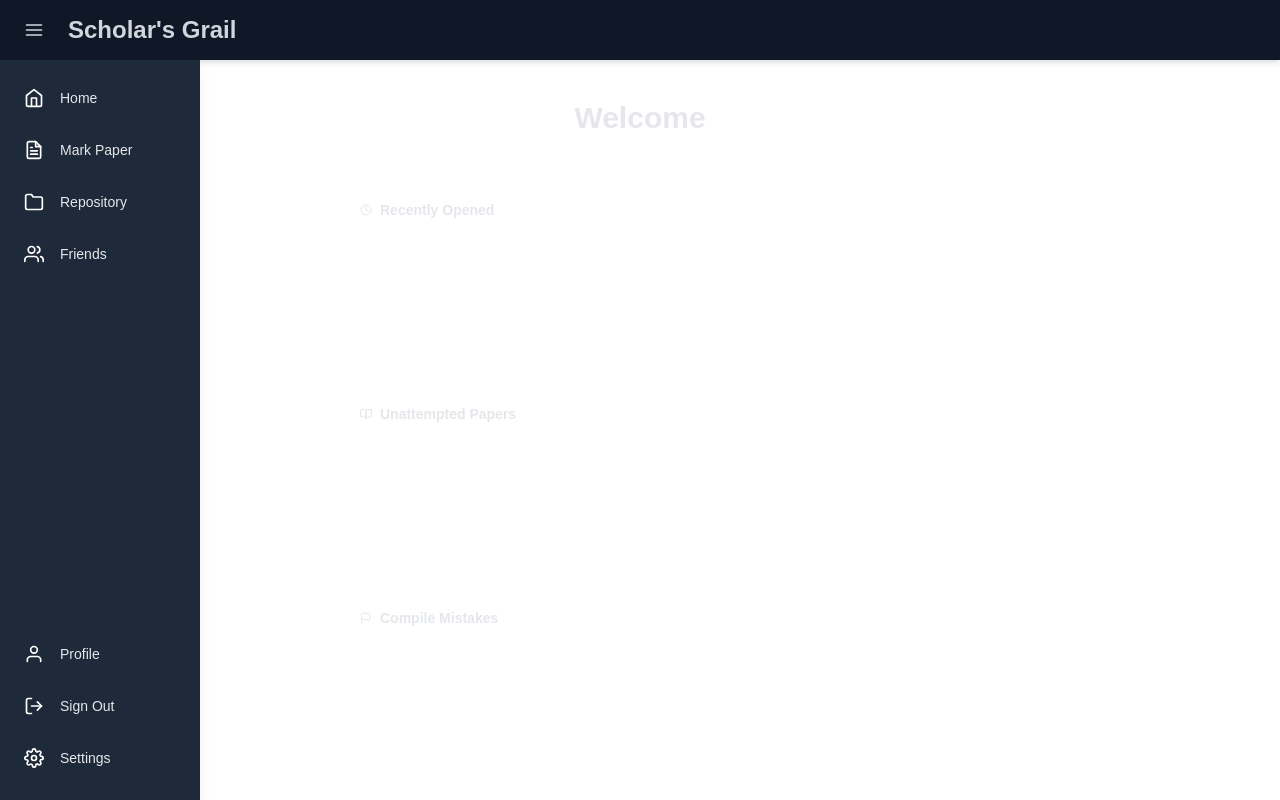
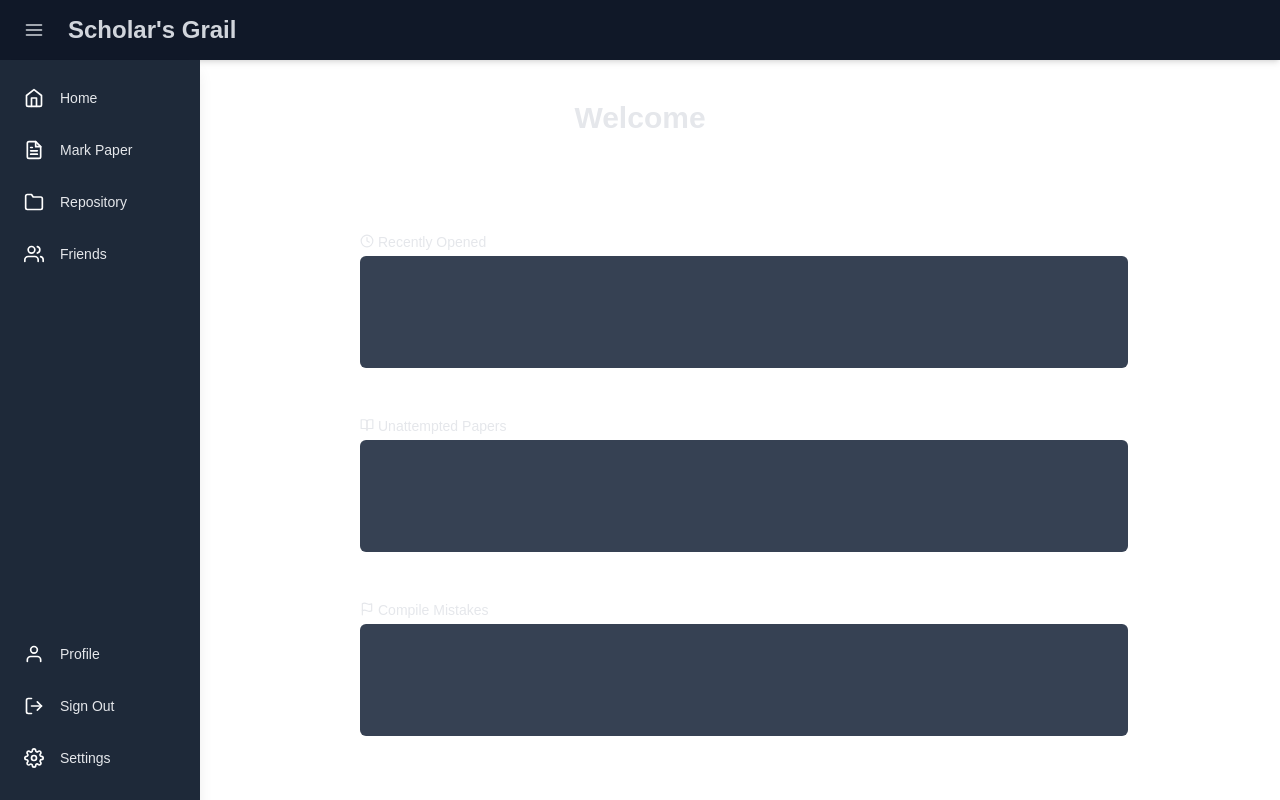
Before and after one commit to ZhangYize2003/scholars-grail, a Next.js app: page / in a window 1280 px wide. Built offline with nearby package versions, Linux system fonts and the light colour scheme; no server answers; sample sign-in values are in the browser's storage.

Commit message:
feat: add box for main page components

```diff
--- a/app/globals.css
+++ b/app/globals.css
@@ -28,9 +28,6 @@ body {
 @layer base {
   h1 {
     @apply mt-6 text-center text-3xl font-extrabold text-white;
-  }
-  h2 {
-    @apply mt-6 text-center text-2xl font-bold;
   }
   label {
     @apply block text-sm font-medium text-gray-300;
--- a/app/home/main.tsx
+++ b/app/home/main.tsx
@@ -4,24 +4,33 @@ import { FiClock, FiBookOpen, FiFlag} from "react-icons/fi";
 const Main = () => {
     return (
         <main className="ml-90">
-            <div className="my-10 space-y-40">
-                <div className="flex items-center gap-2">
-                    <FiClock className="text-gray-200 w-3 h-3 mt-6" />
-                    <h2 className="text-gray-200 text-sm text-left">
-                        Recently Opened
-                    </h2>
+            <div className="my-24 space-y-12">
+                <div className="flex flex-col items-start gap-1">
+                    <div className="flex justify-start gap-1 text-gray-200 text-sm">
+                        <FiClock className=" w-3.5 h-3.5 my-0.5"/>
+                        <h2> Recently Opened </h2>
+                    </div>
+                    <div className="bg-gray-700 rounded-md p-2 w-3xl min-h-28">
+
+                    </div>
                 </div>
-                <div className="flex items-center gap-2">
-                    <FiBookOpen className="text-gray-200 w-3 h-3 mt-6"/>
-                    <h2 className="text-gray-200 text-sm text-left">
-                        Unattempted Papers
-                    </h2>
+                <div className="flex flex-col items-start gap-1">
+                    <div className="flex justify-start gap-1 text-gray-200 text-sm">
+                        <FiBookOpen className="w-3.5 h-3.5 my-0.5"/>
+                        <h2> Unattempted Papers </h2>
+                    </div>
+                    <div className="bg-gray-700 rounded-md p-2 w-3xl min-h-28">
+
+                    </div>
                 </div>
-                <div className="flex items-center gap-2">
-                    <FiFlag className="text-gray-200 w-3 h-3 mt-6"/>
-                    <h2 className="text-gray-200 text-sm text-left">
-                        Compile Mistakes
-                    </h2>
+                <div className="flex flex-col items-start gap-1">
+                    <div className="flex justify-start gap-1 text-gray-200 text-sm">
+                        <FiFlag className="w-3.5 h-3.5 my-0.5"/>
+                        <h2> Compile Mistakes </h2>
+                    </div>
+                    <div className="bg-gray-700 rounded-md p-2 w-3xl min-h-28">
+
+                    </div>
                 </div>
             </div>
         </main>
```
